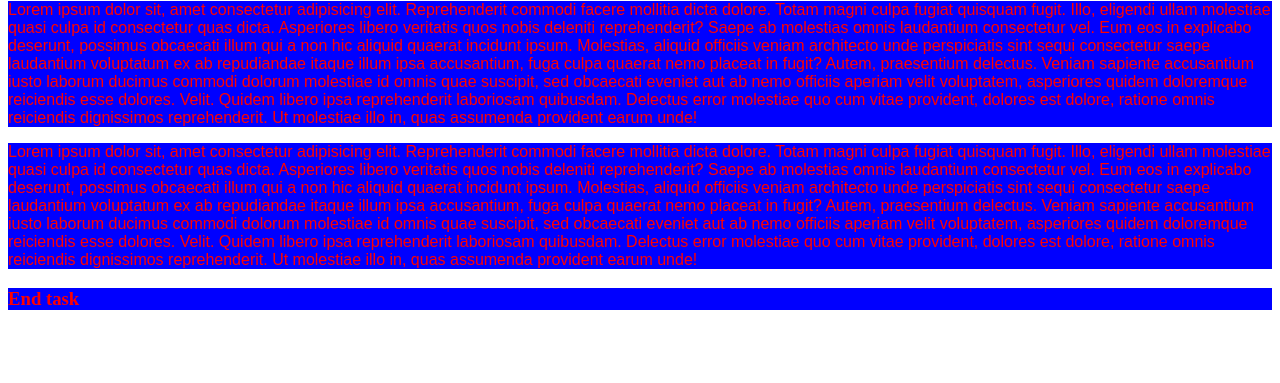
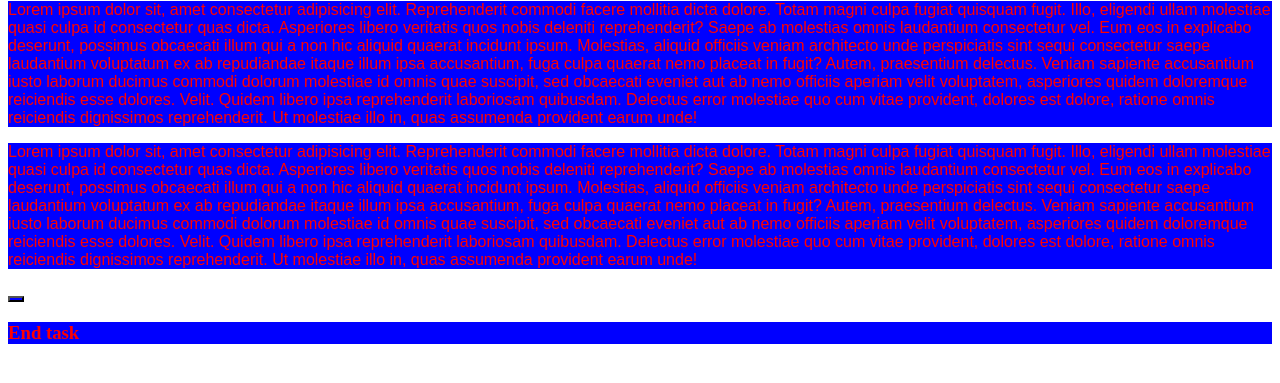
Before and after one commit to Danyalsmit/Link--Apis, a plain HTML site: page index.html in a window 1280 px wide. Shown: the part 79-462 px from the top of the page. Drawn offline with Linux system fonts and the light colour scheme.

Commit message:
newcomit

```diff
--- /dev/null
+++ b/app.js
@@ -0,0 +1,3 @@
+function foo(){
+
+}
--- a/index.html
+++ b/index.html
@@ -36,7 +36,9 @@
         Quidem libero ipsa reprehenderit laboriosam quibusdam. Delectus error molestiae quo cum vitae provident, dolores
         est dolore, ratione omnis reiciendis dignissimos reprehenderit. Ut molestiae illo in, quas assumenda provident
         earum unde!</p>
+        <button onclick="foo()"></button>
         <h3>End task</h3>
+        <script src="app.js"></script>
 
 </body>
 
--- a/style.css
+++ b/style.css
@@ -12,3 +12,7 @@ h3{
     color: red;
 
 }
+button{
+    background-color: blue;
+    color: red;
+}
```
